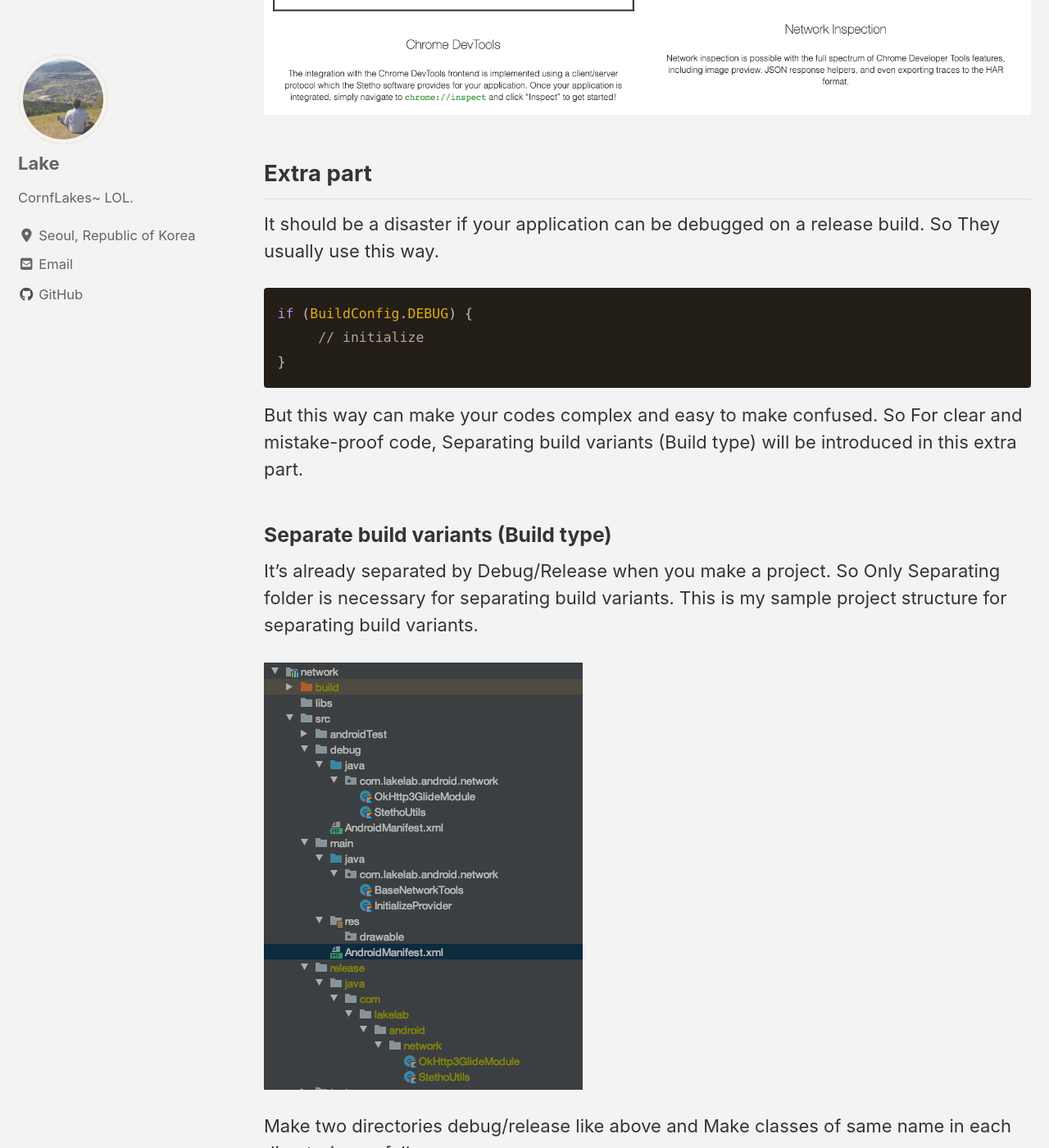
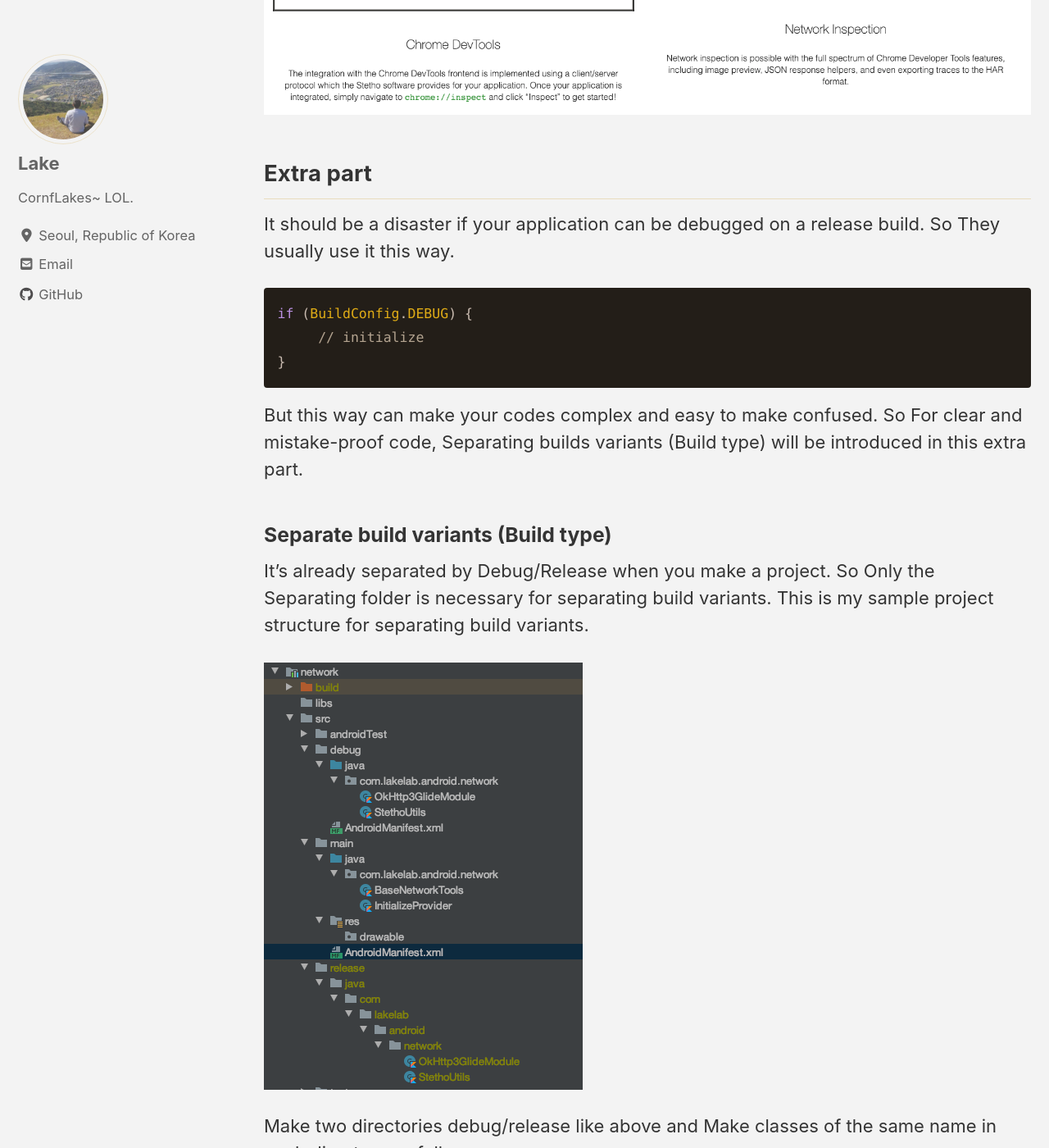
Before and after one commit to LakeLab/LakeLab.github.io, a Jekyll site: the page built from _posts/2020-03-19-network_debugging_with_stetho.markdown, in a window 1280 px wide and 1400 px high, scrolled down 7298 px. Shown: the whole window at 82% size. Built offline with Jekyll 4.4.1, drawn with Linux system fonts in a browser that asks for light colours; cached includes are drawn as plain includes; nearby versions of some CDN libraries; comment, search, counter and statistics services are not loaded; some of the changed text lies outside the part shown.

Commit message:
Correct some sentances and words

````diff
--- a/_posts/2020-03-19-network_debugging_with_stetho.markdown
+++ b/_posts/2020-03-19-network_debugging_with_stetho.markdown
@@ -143,7 +143,7 @@ After finishing making GlideModule, Register meta-data at Android manifest in th
     </application>
 </manifest>
 ```
-*C.F) This is for avoiding conflicting between your glide module and default glide module.
+*C.F) This is for avoiding conflict between your glide module and the default glide module.
  If you want to know the detail about this, You can explore [here](https://github.com/bumptech/glide/wiki/Configuration#conflicting-glidemodules).*
 
 ### Using GlideApp
@@ -163,23 +163,23 @@ Open Chrome and Browse `chrome://inspect/#devices` for enjoying easy debugging :
 
 
 ## Extra part
-It should be a disaster if your application can be debugged on a release build. So They usually use this way.
+It should be a disaster if your application can be debugged on a release build. So They usually use it this way.
 
 ```kotlin
 if (BuildConfig.DEBUG) {
      // initialize
 }
 ```
-But this way can make your codes complex and easy to make confused. So For clear and mistake-proof code, Separating build variants (Build type) will be introduced in this extra part.
+But this way can make your codes complex and easy to make confused. So For clear and mistake-proof code, Separating builds variants (Build type) will be introduced in this extra part.
 
 ### Separate build variants (Build type)
 
-It's already separated by Debug/Release when you make a project. So Only Separating folder is necessary for separating build variants.
+It's already separated by Debug/Release when you make a project. So Only the Separating folder is necessary for separating build variants.
 This is my sample project structure for separating build variants.
 
 ![image_5](/assets/images/2020-03-19-network_debugging_with_stetho-4.png)
 
-Make two directories debug/release like above and Make classes of same name in each directories as follows.
+Make two directories debug/release like above and Make classes of the same name in each directory as follows.
 
 ```kotlin
 // StethoUtils in debug directory
````
Also changed, not shown: other parts of _posts/2020-03-19-network_debugging_with_stetho.markdown (+3 -3 lines), _posts/2020-03-07-android_library_without_initialize.markdown (+4 -4 lines).
